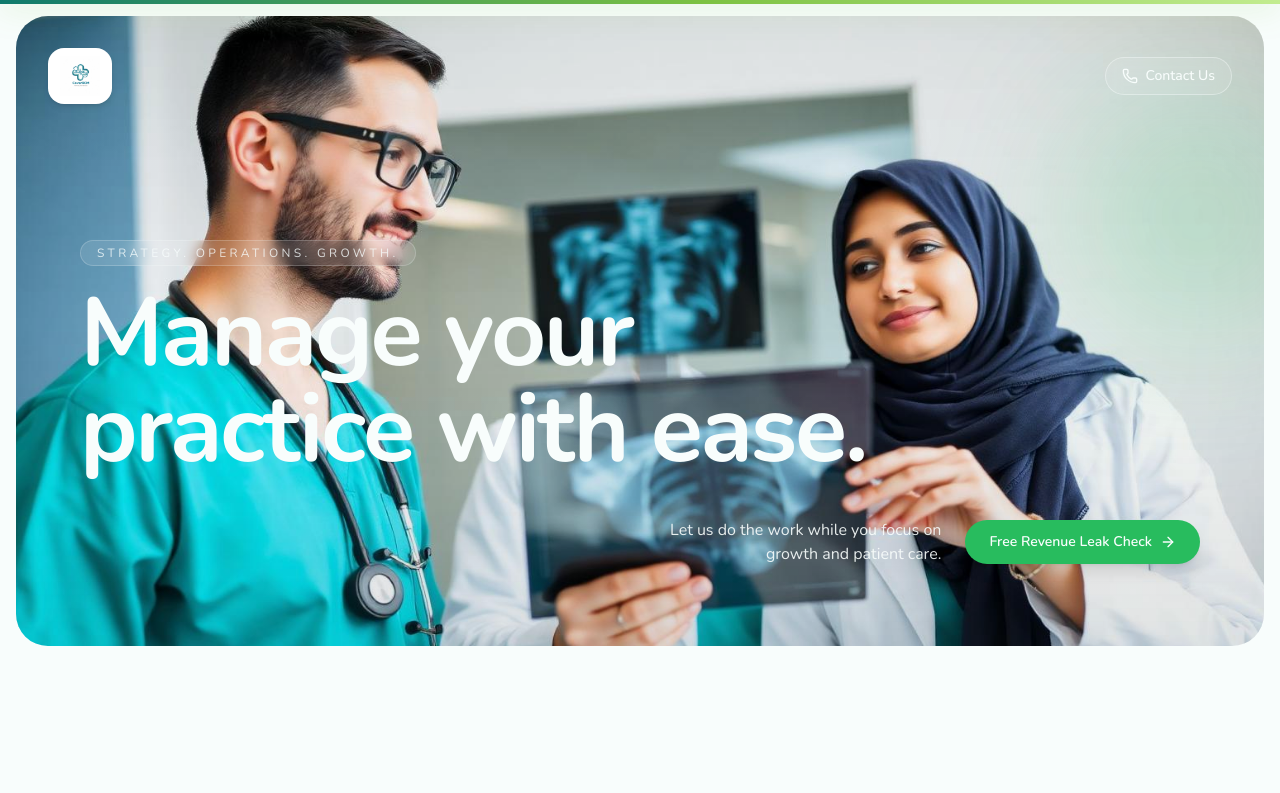
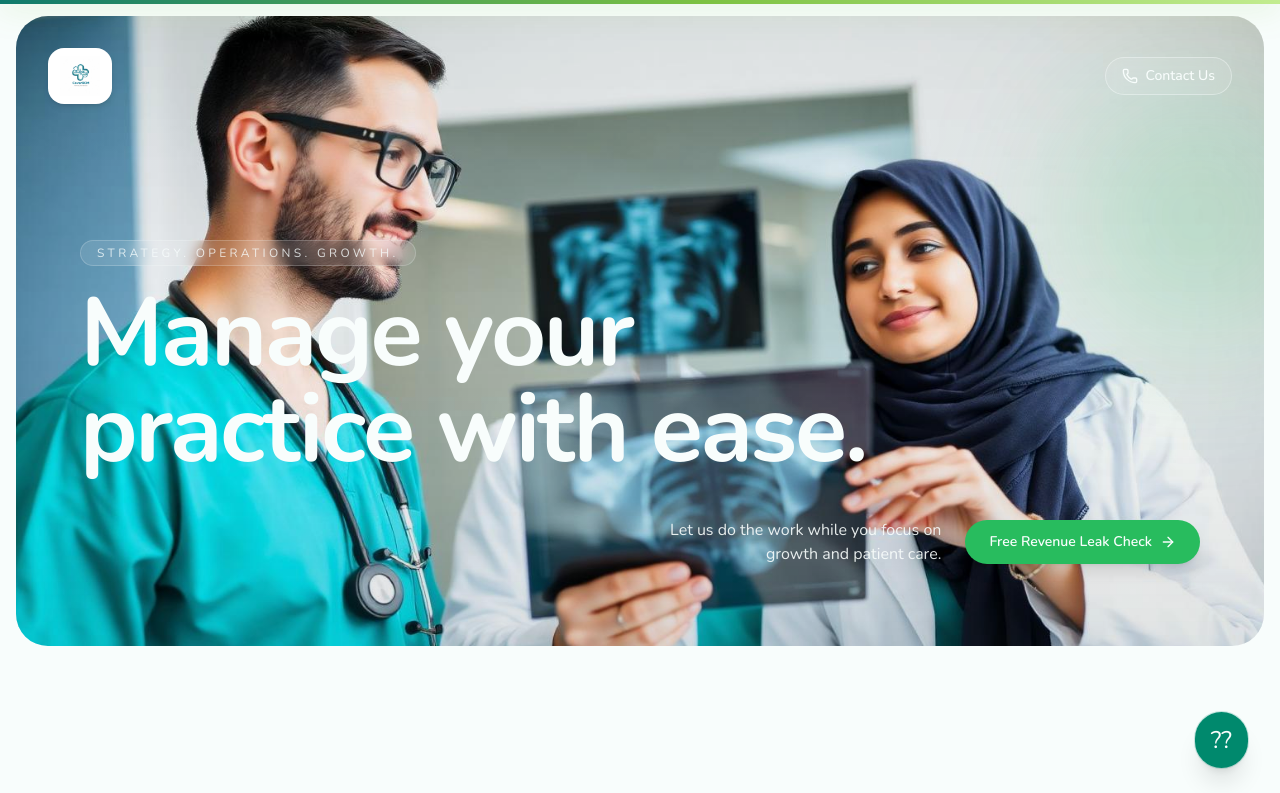
Before and after one commit to Muiz900/medical-billing, a React (Vite) app: page / in a window 1280 px wide. Shown: the top 793 px of the page. Built offline with nearby package versions, Linux system fonts and the light colour scheme.

Commit message:
feat: integrate global Tawk.to custom live chat

```diff
--- a/src/App.jsx
+++ b/src/App.jsx
@@ -10,6 +10,7 @@ import { COMPANY_NAME, SITE_DESCRIPTION } from "@/lib/siteConfig";
 import HomePage from "@/pages/HomePage";
 import RevenueLeakCheckPage from "@/pages/RevenueLeakCheckPage";
 import SpecialtyPage from "@/pages/SpecialtyPage";
+import LiveChat from "@/components/LiveChat";
 
 const CUSTOM_PAGE_META = {
   "revenue-leak-check": {
@@ -116,6 +117,7 @@ export default function App() {
           </motion.div>
         )}
       </AnimatePresence>
+      <LiveChat />
     </div>
   );
 }
--- /dev/null
+++ b/src/components/LiveChat.jsx
@@ -0,0 +1,87 @@
+import { useEffect, useState } from "react";
+import { motion, AnimatePresence } from "framer-motion";
+
+export default function LiveChat() {
+  const [isOpen, setIsOpen] = useState(false);
+
+  useEffect(() => {
+    // Prevent duplicate script injection
+    if (document.getElementById("tawk-to-script")) {
+      return;
+    }
+
+    window.Tawk_API = window.Tawk_API || {};
+    window.Tawk_LoadStart = new Date();
+
+    // Hide the default widget on load
+    window.Tawk_API.onLoad = function () {
+      window.Tawk_API.hideWidget();
+    };
+
+    // When the user minimizes/closes the chat from the Tawk.to UI
+    window.Tawk_API.onChatMinimized = function () {
+      setIsOpen(false);
+      window.Tawk_API.hideWidget();
+    };
+
+    // When the user maximizes the chat
+    window.Tawk_API.onChatMaximized = function () {
+      setIsOpen(true);
+    };
+
+    const s1 = document.createElement("script");
+    const s0 = document.getElementsByTagName("script")[0];
+    s1.async = true;
+    s1.src = "https://embed.tawk.to/6a9fd22a0cdcdb34524aba1e/1k204pue8";
+    s1.charset = "UTF-8";
+    s1.setAttribute("crossorigin", "*");
+    s1.id = "tawk-to-script";
+
+    if (s0 && s0.parentNode) {
+      s0.parentNode.insertBefore(s1, s0);
+    } else {
+      document.head.appendChild(s1);
+    }
+  }, []);
+
+  const openChat = () => {
+    if (window.Tawk_API && typeof window.Tawk_API.maximize === "function") {
+      window.Tawk_API.showWidget();
+      window.Tawk_API.maximize();
+      setIsOpen(true);
+    }
+  };
+
+  return (
+    <AnimatePresence>
+      {!isOpen && (
+        <motion.button
+          onClick={openChat}
+          className="group fixed bottom-6 right-6 z-[999] flex items-center justify-center rounded-full bg-primary p-4 text-primary-foreground shadow-xl ring-1 ring-primary/20 transition-all hover:bg-primary/90 hover:shadow-2xl focus:outline-none focus:ring-2 focus:ring-primary focus:ring-offset-2 md:bottom-8 md:right-8"
+          initial={{ opacity: 0, scale: 0.8, y: 20 }}
+          animate={{ opacity: 1, scale: 1, y: 0 }}
+          exit={{ opacity: 0, scale: 0.8, y: 20 }}
+          whileHover={{ scale: 1.05 }}
+          whileTap={{ scale: 0.95 }}
+          aria-label="Open live chat"
+        >
+          <div className="max-w-0 overflow-hidden whitespace-nowrap text-sm font-semibold tracking-wide transition-all duration-300 ease-in-out group-hover:max-w-xs group-hover:pr-2">
+            Need Help?
+          </div>
+          <motion.span
+            className="text-2xl leading-none"
+            animate={{ rotate: [0, 20, -10, 20, -10, 0] }}
+            transition={{
+              duration: 1.5,
+              repeat: Infinity,
+              repeatDelay: 3.5,
+              ease: "easeInOut",
+            }}
+          >
+            ??
+          </motion.span>
+        </motion.button>
+      )}
+    </AnimatePresence>
+  );
+}
```
